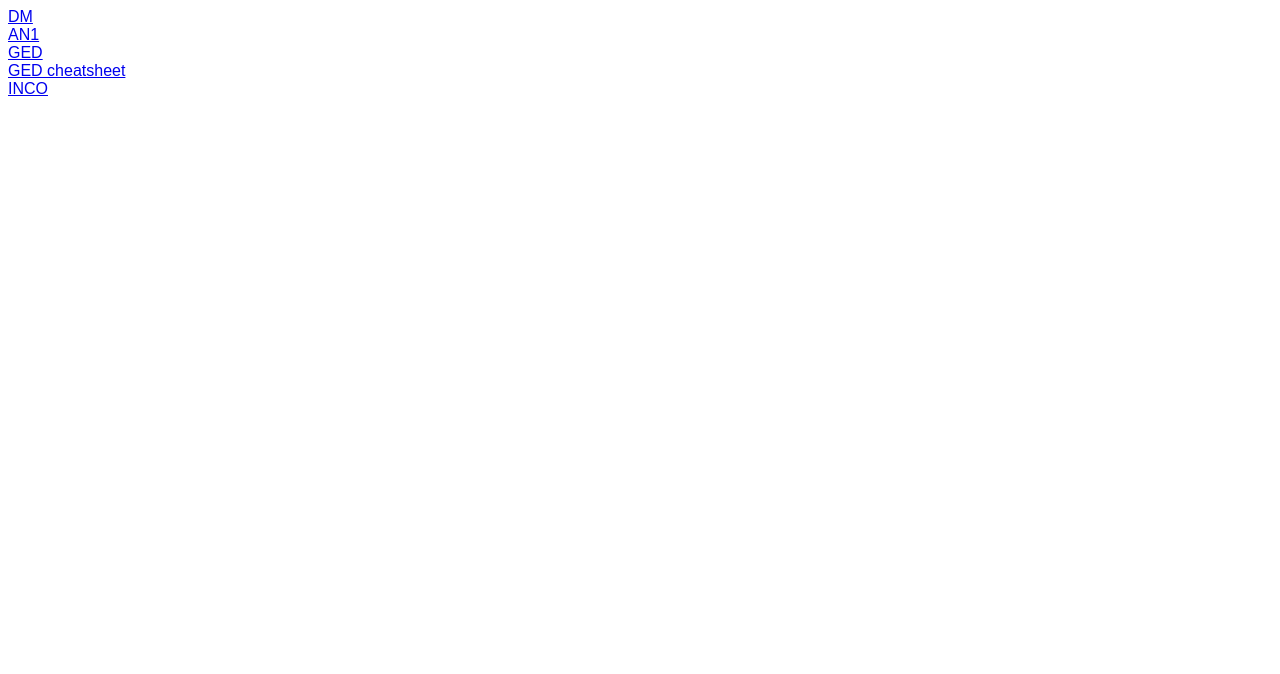
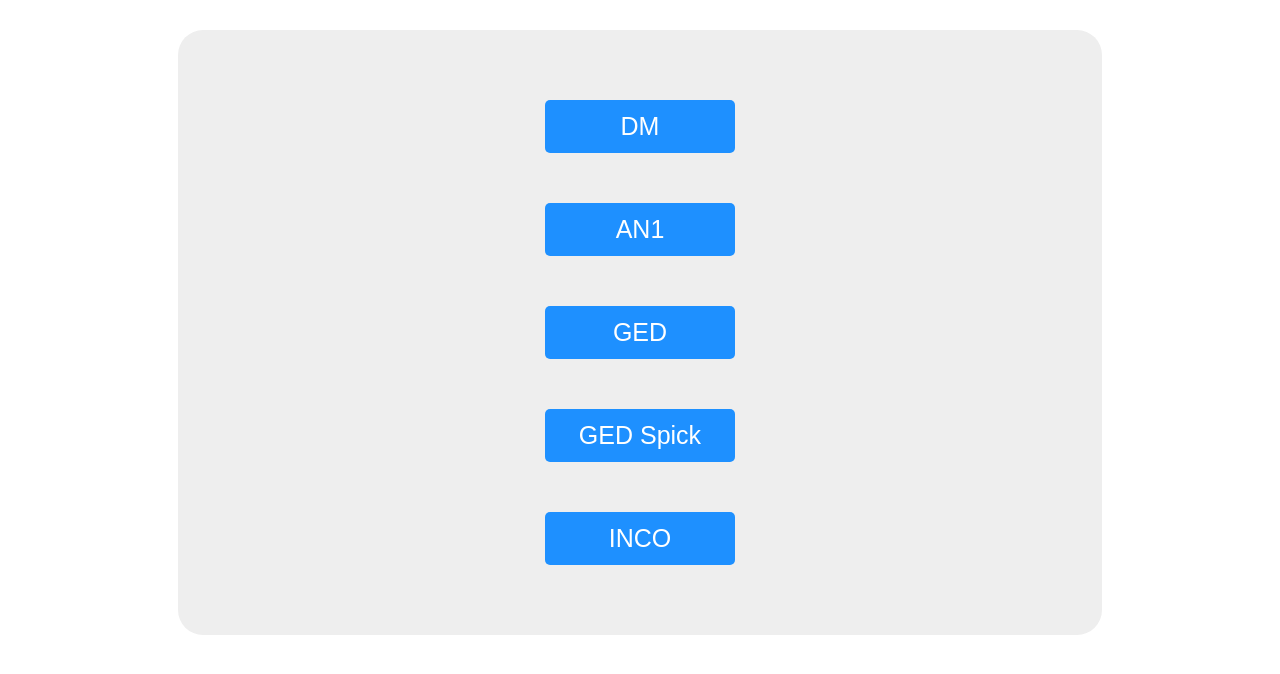
Before and after one commit to philipp012/summaries, a plain HTML site: page index.html in a window 1280 px wide. Drawn offline with Linux system fonts and the light colour scheme.

Commit message:
Improve css

```diff
--- a/index.html
+++ b/index.html
@@ -5,35 +5,37 @@
     <meta charset="UTF-8">
     <meta name="viewport" content="width=device-width, initial-scale=1.0">
 	<link rel="stylesheet" type="text/css" href="style.css">
+	<link rel="icon" type="image/x-icon" href="favicon.ico">
     <title>Zämefassige</title>
 </head>
 
 <body>
 	<div class="content">
 		<div class="fach">
-	<a href="files/dm/diskreteMathematik.pdf" download="DM.pdf">
+			<a class="btn" href="files/dm/diskreteMathematik.pdf" download="DM.pdf">
 				DM
-	</a><br>
+			</a>
 		</div>
 		<div class="fach">
-	<a href="files/an1/analysis.pdf" download="AN.pdf">
+			<a class="btn" href="files/an1/analysis.pdf" download="AN.pdf">
 				AN1
-	</a><br>
+			</a>
 			</div>
 		<div class="fach">
-	<a href="files/ged/ged.pdf" download="GED.pdf">
+			<a class="btn" href="files/ged/ged.pdf" download="GED.pdf">
 				GED
-	</a><br>
+			</a>
 		</div>
 		<div class="fach">
-	<a href="files/ged/cheatsheet_ged.pdf" download="GED_cheatsheet.pdf">
-		GED cheatsheet
-	</a><br>
+			<a class="btn" href="files/ged/cheatsheet.pdf" download="GED_cheatsheet.pdf">
+				GED Spick
+			</a>
 		</div>
 		<div class="fach">
-	<a href="files/inco/inco.pdf" download="INCO.pdf">
+			<a class="btn" href="files/inco/inco.pdf" download="INCO.pdf">
 				INCO
-	</a><br>
+			</a>
+		</div>
 	</div>
 </body>
 
--- a/style.css
+++ b/style.css
@@ -1,3 +1,31 @@
 * {
-    font-family: Arial, sans-serif;
+  font-family: Arial, sans-serif;
 }
+
+.content {
+    width: 70%;
+    background: #eee;
+    margin: 30px auto;
+    text-align:center;
+    padding: 20px;
+    border-radius: 25px;
+}
+
+.btn {
+  display: inline-block;
+  background-color: DodgerBlue;
+  border: none;
+  color: white;
+  padding: 12px 30px;
+  cursor: pointer;
+  font-size: 25px;
+  text-decoration: none;
+  border-radius: 5px;
+  width: 130px;
+}
+
+.fach {
+  margin-top: 50px;
+  margin-bottom: 50px;
+  width: 100%;
+}
```
Also changed, not shown: favicon.ico (added). Lines whose indentation alone changed are shown as unchanged.
